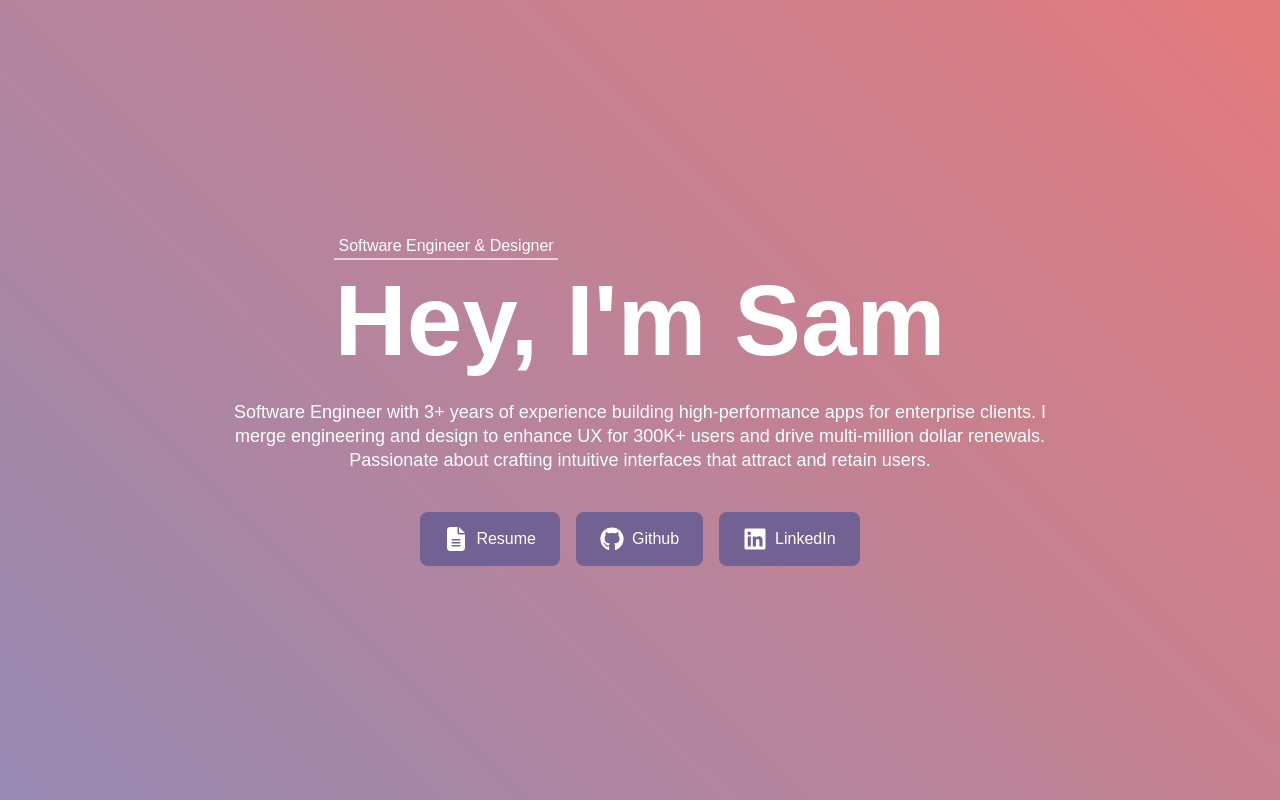
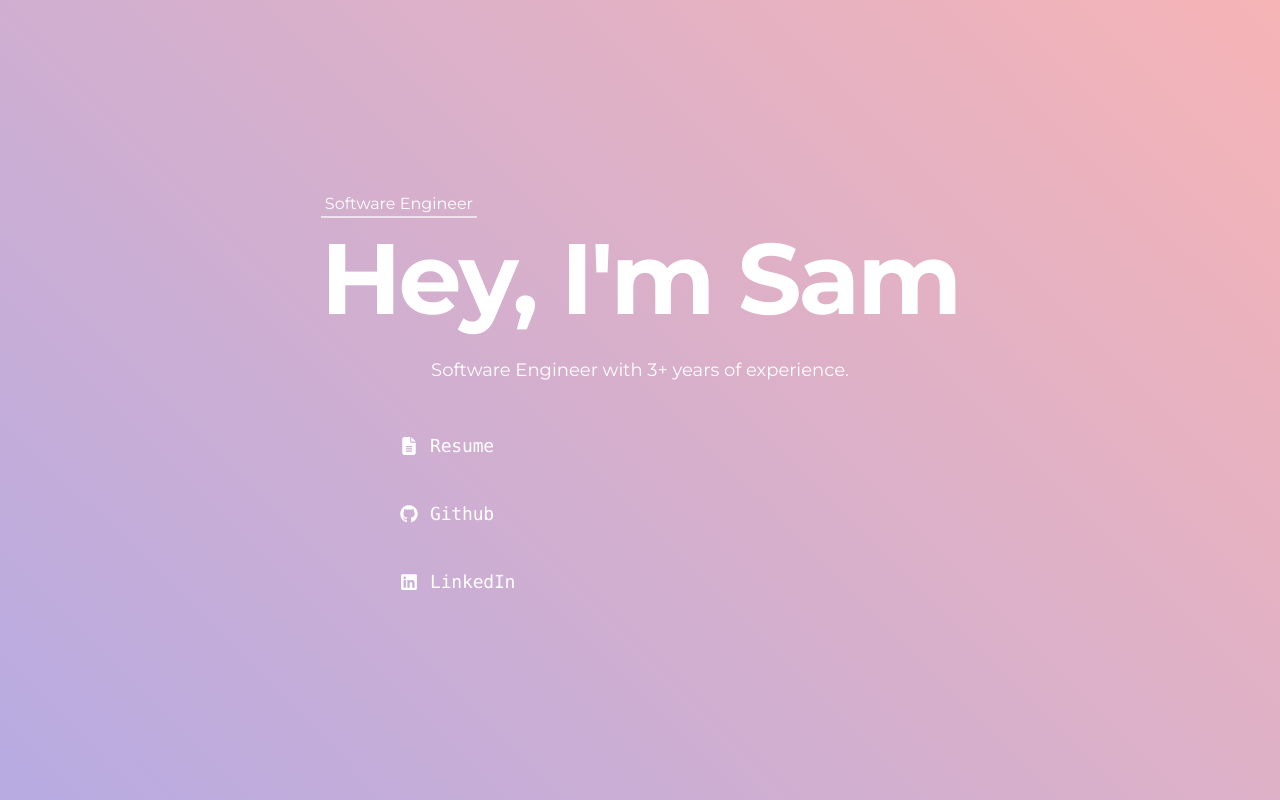
Before and after one commit to Just-Hosam/new-portfolio, a plain HTML site: page index.html in a window 1280 px wide. Drawn offline with Linux system fonts and the light colour scheme.

Commit message:
Minor updates to look

```diff
--- a/index.html
+++ b/index.html
@@ -1,4 +1,4 @@
-<!DOCTYPE html>
+<!doctype html>
 <html lang="en">
   <head>
     <meta charset="UTF-8" />
@@ -32,68 +32,70 @@
   <body>
     <main>
       <header class="header">
-        <div class="title">Software Engineer & Designer</div>
+        <div class="title">Software Engineer</div>
         <h1 class="intro">Hey, <span class="name">I'm Sam</span></h1>
       </header>
-      <p class="description">
-        Software Engineer with 3+ years of experience building high-performance
-        apps for enterprise clients. I merge engineering and design to enhance
-        UX for 300K+ users and drive multi-million dollar renewals. Passionate
-        about crafting intuitive interfaces that attract and retain users.
-      </p>
+      <p class="description">Software Engineer with 3+ years of experience.</p>
       <div class="buttons">
-        <a rel="noopener noreferrer" target="_blank" href="resume.pdf">
-          <button class="button">
+        <a
+          class="button"
+          rel="noopener noreferrer"
+          target="_blank"
+          href="resume.pdf"
+        >
           <!-- !Font Awesome Free 6.7.2 by @fontawesome - https://fontawesome.com License - https://fontawesome.com/license/free Copyright 2025 Fonticons, Inc. -->
           <svg
             class="svg"
             xmlns="http://www.w3.org/2000/svg"
             viewBox="0 0 384 512"
+            aria-hidden="true"
+            focusable="false"
           >
             <path
               d="M64 0C28.7 0 0 28.7 0 64L0 448c0 35.3 28.7 64 64 64l256 0c35.3 0 64-28.7 64-64l0-288-128 0c-17.7 0-32-14.3-32-32L224 0 64 0zM256 0l0 128 128 0L256 0zM112 256l160 0c8.8 0 16 7.2 16 16s-7.2 16-16 16l-160 0c-8.8 0-16-7.2-16-16s7.2-16 16-16zm0 64l160 0c8.8 0 16 7.2 16 16s-7.2 16-16 16l-160 0c-8.8 0-16-7.2-16-16s7.2-16 16-16zm0 64l160 0c8.8 0 16 7.2 16 16s-7.2 16-16 16l-160 0c-8.8 0-16-7.2-16-16s7.2-16 16-16z"
             />
           </svg>
-            Resume
-          </button>
+          <span class="button-label">Resume</span>
         </a>
         <a
+          class="button"
           rel="noreferrer"
           target="_blank"
           href="https://github.com/Just-Hosam"
         >
-          <button class="button">
           <!-- !Font Awesome Free 6.7.2 by @fontawesome - https://fontawesome.com License - https://fontawesome.com/license/free Copyright 2025 Fonticons, Inc. -->
           <svg
             class="svg"
             xmlns="http://www.w3.org/2000/svg"
             viewBox="0 0 496 512"
+            aria-hidden="true"
+            focusable="false"
           >
             <path
               d="M165.9 397.4c0 2-2.3 3.6-5.2 3.6-3.3 .3-5.6-1.3-5.6-3.6 0-2 2.3-3.6 5.2-3.6 3-.3 5.6 1.3 5.6 3.6zm-31.1-4.5c-.7 2 1.3 4.3 4.3 4.9 2.6 1 5.6 0 6.2-2s-1.3-4.3-4.3-5.2c-2.6-.7-5.5 .3-6.2 2.3zm44.2-1.7c-2.9 .7-4.9 2.6-4.6 4.9 .3 2 2.9 3.3 5.9 2.6 2.9-.7 4.9-2.6 4.6-4.6-.3-1.9-3-3.2-5.9-2.9zM244.8 8C106.1 8 0 113.3 0 252c0 110.9 69.8 205.8 169.5 239.2 12.8 2.3 17.3-5.6 17.3-12.1 0-6.2-.3-40.4-.3-61.4 0 0-70 15-84.7-29.8 0 0-11.4-29.1-27.8-36.6 0 0-22.9-15.7 1.6-15.4 0 0 24.9 2 38.6 25.8 21.9 38.6 58.6 27.5 72.9 20.9 2.3-16 8.8-27.1 16-33.7-55.9-6.2-112.3-14.3-112.3-110.5 0-27.5 7.6-41.3 23.6-58.9-2.6-6.5-11.1-33.3 2.6-67.9 20.9-6.5 69 27 69 27 20-5.6 41.5-8.5 62.8-8.5s42.8 2.9 62.8 8.5c0 0 48.1-33.6 69-27 13.7 34.7 5.2 61.4 2.6 67.9 16 17.7 25.8 31.5 25.8 58.9 0 96.5-58.9 104.2-114.8 110.5 9.2 7.9 17 22.9 17 46.4 0 33.7-.3 75.4-.3 83.6 0 6.5 4.6 14.4 17.3 12.1C428.2 457.8 496 362.9 496 252 496 113.3 383.5 8 244.8 8zM97.2 352.9c-1.3 1-1 3.3 .7 5.2 1.6 1.6 3.9 2.3 5.2 1 1.3-1 1-3.3-.7-5.2-1.6-1.6-3.9-2.3-5.2-1zm-10.8-8.1c-.7 1.3 .3 2.9 2.3 3.9 1.6 1 3.6 .7 4.3-.7 .7-1.3-.3-2.9-2.3-3.9-2-.6-3.6-.3-4.3 .7zm32.4 35.6c-1.6 1.3-1 4.3 1.3 6.2 2.3 2.3 5.2 2.6 6.5 1 1.3-1.3 .7-4.3-1.3-6.2-2.2-2.3-5.2-2.6-6.5-1zm-11.4-14.7c-1.6 1-1.6 3.6 0 5.9 1.6 2.3 4.3 3.3 5.6 2.3 1.6-1.3 1.6-3.9 0-6.2-1.4-2.3-4-3.3-5.6-2z"
             />
           </svg>
-            Github
-          </button>
+          <span class="button-label">Github</span>
         </a>
         <a
+          class="button"
           rel="noreferrer"
           target="_blank"
           href="https://www.linkedin.com/in/hosam-dahrooge/"
         >
-          <button class="button">
           <!-- !Font Awesome Free 6.7.2 by @fontawesome - https://fontawesome.com License - https://fontawesome.com/license/free Copyright 2025 Fonticons, Inc. -->
           <svg
             class="svg"
             xmlns="http://www.w3.org/2000/svg"
             viewBox="0 0 448 512"
+            aria-hidden="true"
+            focusable="false"
           >
             <path
               d="M416 32H31.9C14.3 32 0 46.5 0 64.3v383.4C0 465.5 14.3 480 31.9 480H416c17.6 0 32-14.5 32-32.3V64.3c0-17.8-14.4-32.3-32-32.3zM135.4 416H69V202.2h66.5V416zm-33.2-243c-21.3 0-38.5-17.3-38.5-38.5S80.9 96 102.2 96c21.2 0 38.5 17.3 38.5 38.5 0 21.3-17.2 38.5-38.5 38.5zm282.1 243h-66.4V312c0-24.8-.5-56.7-34.5-56.7-34.6 0-39.9 27-39.9 54.9V416h-66.4V202.2h63.7v29.2h.9c8.9-16.8 30.6-34.5 62.9-34.5 67.2 0 79.7 44.3 79.7 101.9V416z"
             />
           </svg>
-            LinkedIn
-          </button>
+          <span class="button-label">LinkedIn</span>
         </a>
       </div>
     </main>
--- a/style.css
+++ b/style.css
@@ -12,12 +12,17 @@ body {
   min-height: 100dvh;
   display: flex;
   flex-direction: column;
-  font-family: "Monserrat", sans-serif;
-  background: linear-gradient(
-    45deg,
-    rgba(151, 138, 179, 1) 0%,
-    rgba(227, 123, 124, 1) 100%
-  );
+  font-family:
+    "Montserrat",
+    system-ui,
+    -apple-system,
+    Segoe UI,
+    Roboto,
+    Helvetica,
+    Arial,
+    "Apple Color Emoji",
+    "Segoe UI Emoji";
+  background: linear-gradient(45deg, #b7abe2 0%, #f6b4b6 100%);
   color: white;
 }
 
@@ -60,6 +65,7 @@ main {
   font-size: 100px;
   line-height: 120px;
   font-weight: 700;
+  letter-spacing: -0.03em;
 }
 
 @media (max-width: 768px) {
@@ -82,34 +88,44 @@ main {
 
 .buttons {
   display: flex;
-  align-items: center;
-  justify-content: center;
-  gap: 16px;
-  flex-wrap: wrap;
+  flex-direction: column;
+  align-items: stretch;
+  gap: 18px;
+  width: min(480px, 100%);
 }
 
 .svg {
-  width: 24px;
-  height: 24px;
+  width: 18px;
+  height: 18px;
   fill: white;
 }
 
 .button {
-  height: 54px;
-  padding: 12px 24px;
-  background-color: #726193;
+  display: inline-flex;
+  align-items: center;
+  justify-content: flex-start;
+  gap: 12px;
+  padding: 12px 0;
   color: white;
+  font-size: 18px;
+  line-height: 24px;
+  letter-spacing: -0.01em;
   border: none;
-  border-radius: 8px;
-  font-size: 16px;
-  line-height: 20px;
+  border-bottom: 2px solid transparent;
+  background: transparent;
   cursor: pointer;
-  display: flex;
-  align-items: center;
-  gap: 8px;
   text-decoration: none;
+  width: 100%;
+  font-family:
+    "IBM Plex Mono", "SFMono-Regular", ui-monospace, SFMono-Regular, Menlo,
+    Monaco, Consolas, "Liberation Mono", "Courier New", monospace;
 }
 
 .button:hover {
-  background-color: #5c4b6c;
+  color: white;
+  border-bottom-color: #ffffff;
 }
+
+.button-label {
+  flex: 1;
+}
```
Lines whose indentation alone changed are shown as unchanged.
